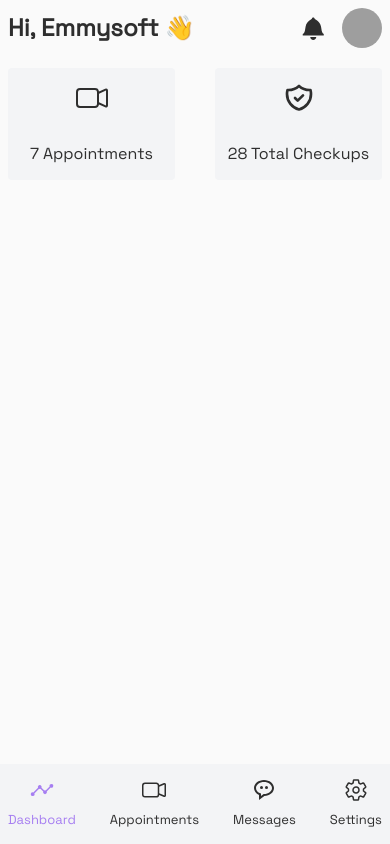
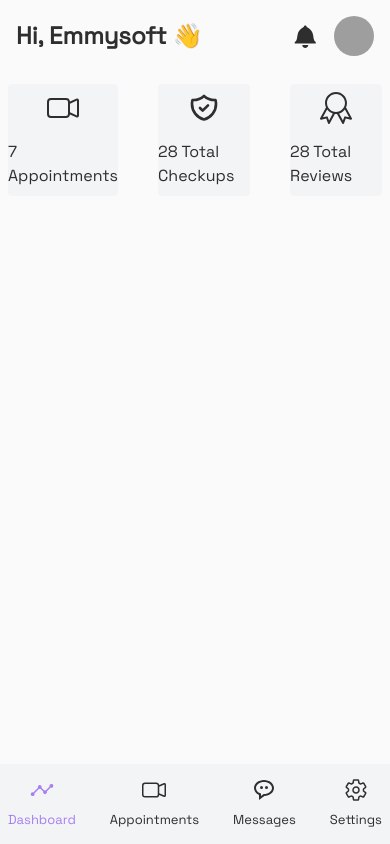
Before and after one commit to Adedoyin-Emmanuel/caresync, a Next.js app: page /user/dashboard in a window 390 px wide. Built offline with nearby package versions, Linux system fonts and the light colour scheme; grey boxes are pictures that could not be loaded.

Commit message:
Updated app header

```diff
--- a/app/components/AppHeader/index.tsx
+++ b/app/components/AppHeader/index.tsx
@@ -7,7 +7,7 @@ interface AppHeaderProps extends React.HTMLAttributes<HTMLDivElement> {
 
 const AppHeader = ({ className }: AppHeaderProps) => {
   return (
-    <div className={`${className} flex items-center justify-between`}>
+    <div className={`${className} flex items-center justify-between p-2 md:p-0`}>
       <section className="user-name">
         <h2 className="font-bold capitalize text-2xl">hi, emmysoft 👋</h2>
       </section>
--- a/app/user/dashboard/page.tsx
+++ b/app/user/dashboard/page.tsx
@@ -3,6 +3,8 @@ import SidebarLayout from "@/app/components/SidebarLayout";
 import Text from "@/app/components/Text";
 import { BsCameraVideo } from "react-icons/bs";
 import { HiOutlineShieldCheck } from "react-icons/hi";
+import { SlBadge } from "react-icons/sl";
+
 
 const Home = () => {
   return (
@@ -19,6 +21,11 @@ const Home = () => {
             <HiOutlineShieldCheck className="w-8 h-8" />
             <Text>28 total checkups</Text>
           </section>
+
+          <section className="bg-gray-100 h-28 w-52 rounded my-5 flex items-center flex-col justify-around cursor-pointer hover:bg-accent hover:text-white transition-colors duration-100 ease-in">
+            <SlBadge className="w-8 h-8" />
+            <Text>28 total reviews</Text>
+          </section>
         </section>
       </SidebarLayout>
     </div>
```
